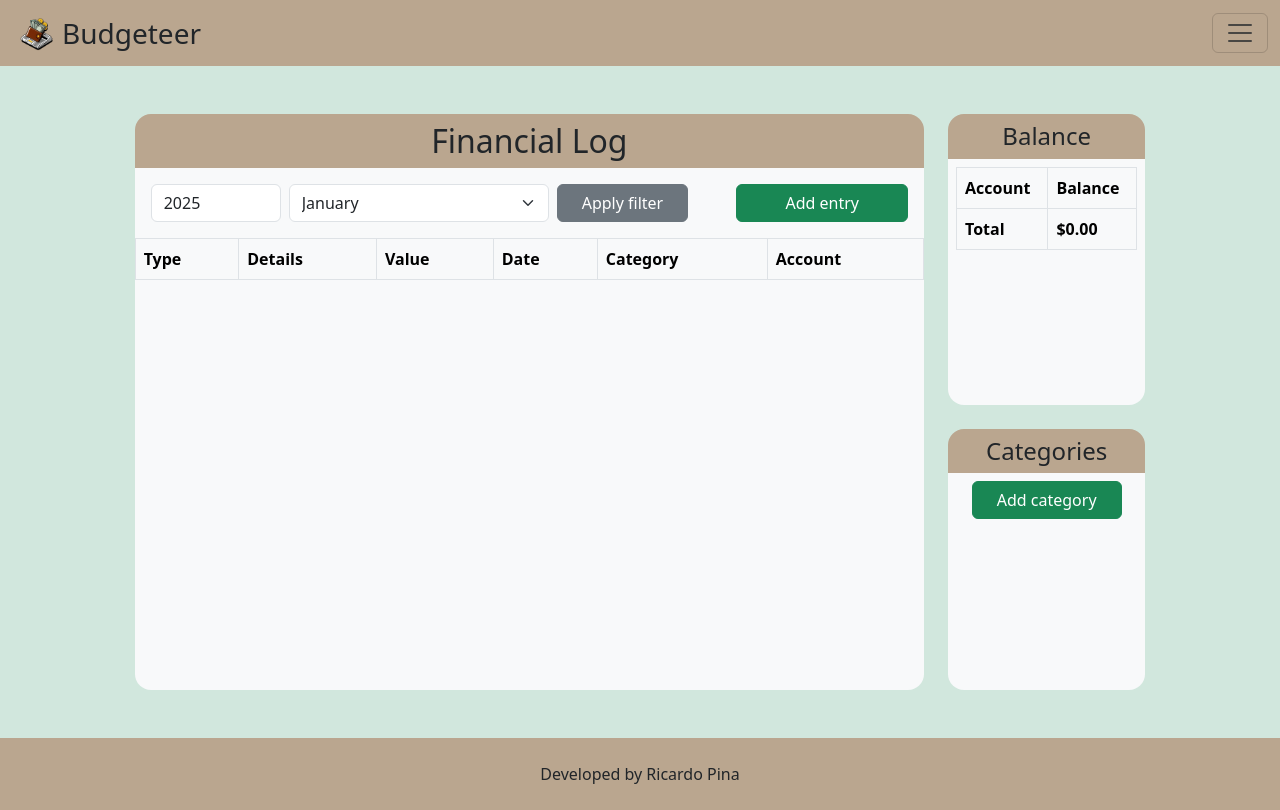
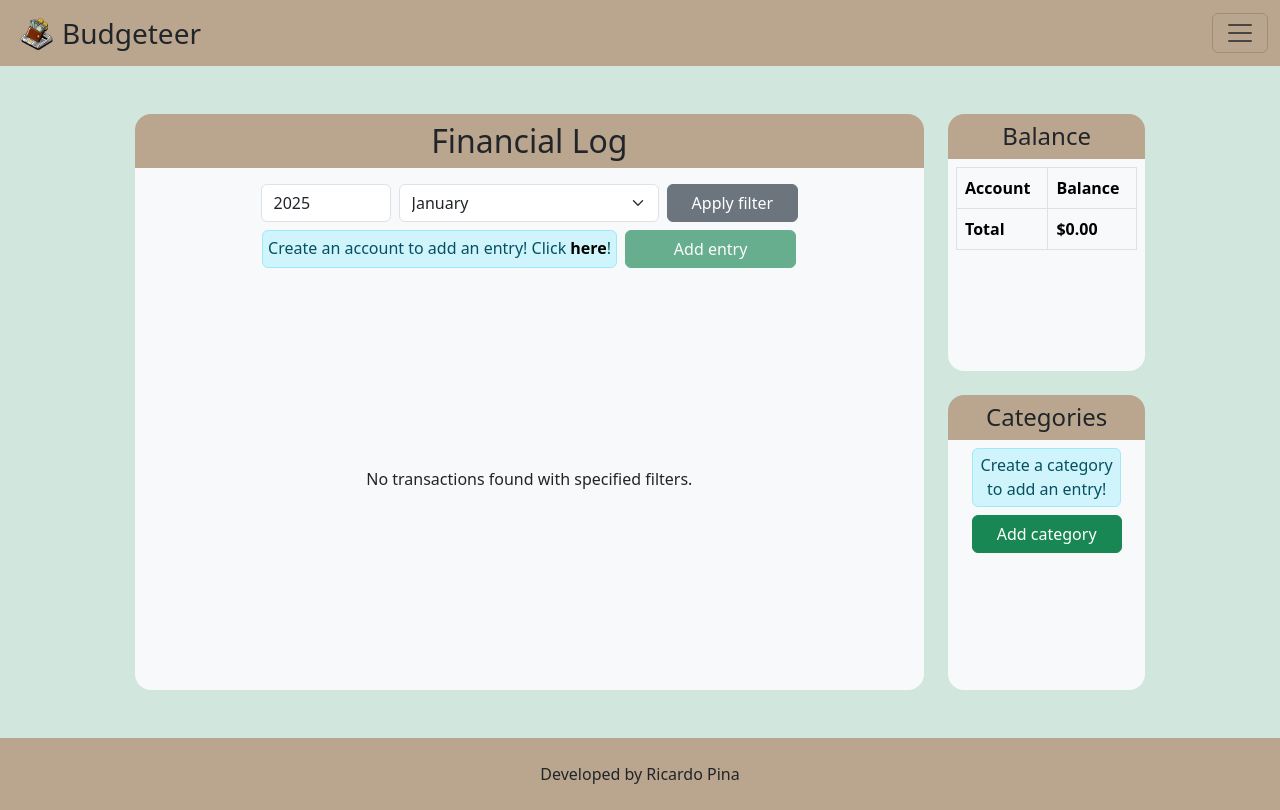
Before and after one commit to ricardodcpina/the-budgeteer, a Flask app: page /financial_log in a window 1280 px wide. Run offline with Flask 3, Linux system fonts and the light colour scheme; the visitor is signed in with stand-in values (Sample User, id 1); lists and menus that the app fills with data are empty.

Commit message:
added add entry button restrictions when user doesn't have any accounts or categories

```diff
--- a/static/style.css
+++ b/static/style.css
@@ -30,6 +30,10 @@ footer {
 
 section {
   width: 100%;
+}
+
+.alert {
+  padding: 0.3rem;
 }
 
 .row {
--- a/templates/auxiliary.html
+++ b/templates/auxiliary.html
@@ -115,7 +115,16 @@
     </div>
 
     <!-- Category + -->
-    <div class="d-flex py-2 justify-content-center bg-light">
+    <div
+      class="d-flex flex-column py-2 justify-content-center bg-light"
+    >
+      <!-- Add entry -->
+      {% if not categories %}
+      <div class="alert alert-info m-0 mb-2 mx-auto mx-lg-4">
+        <p class="m-0 text-center">Create a category to add an entry!</p>
+      </div>
+      {% endif %}
+
       <button
         type="button"
         class="btn btn-success text-white mx-auto px-4"
@@ -127,7 +136,7 @@
     </div>
 
     <!-- Content -->
-    <div class="flex-grow-1 category_body bg-light p-2">
+    <div class="flex-grow-1 category_body bg-light p-2 mb-4 mb-lg-0">
       <table class="table table-hover table-striped table-bordered">
         <tbody>
           {% for category in categories %}
--- a/templates/financial_log.html
+++ b/templates/financial_log.html
@@ -108,6 +108,14 @@
                   id="transaction_date"
                 />
               </div>
+              {% with messages = get_flashed_messages() %} {% if messages
+                %}
+                <div class="alert alert-danger m-0 mb-4">
+                  {% for message in messages %}
+                  <p class="m-0">{{ message }}</p>
+                  {% endfor %}
+                </div>
+              {% endif %} {% endwith %}
               <div class="d-flex">
                 <button
                   type="submit"
@@ -152,7 +160,7 @@
         </div>
 
         <!-- Tools -->
-        <div class="d-flex flex-wrap p-3 justify-content-center gap-2 bg-light">
+        <div class="d-flex flex-wrap flex-column flex-lg-row p-3 justify-content-center gap-2 bg-light">
           <!-- Filters -->
           <form
             action="/financial_log"
@@ -189,18 +197,29 @@
           </form>
 
           <!-- Add entry -->
-          <button
+            {% if not accounts %}
+            <div class="alert alert-info m-0 mx-auto mx-lg-0">
+              <p class="m-0 text-center" >
+                Create an account to add an entry! Click <a class="text-decoration-none fw-bold" style="color: black" href="/accounts"> here</a>!</p>
+            </div>
+            {% endif %}
+
+            <button
             type="button"
-            class="btn btn-success text-white px-5 ms-xl-auto"
+            class="btn btn-success text-white px-5 mx-auto mx-lg-0"
             data-bs-toggle="modal"
             data-bs-target="#add_entry"
-          >
-            Add entry
-          </button>
+            {% if not accounts or not categories %}
+              disabled
+            {% endif %}
+            >
+              Add entry
+            </button>
         </div>
 
         <!-- Table -->
-        <div class="container_body flex-grow-1 table-responsive bg-light">
+        <div class="container_body d-flex justify-content-center align-items-center flex-grow-1 table-responsive bg-light">
+          {% if transactions %}
           <table class="table table-hover table-bordered">
             <thead>
               <tr>
@@ -225,6 +244,9 @@
               {% endfor %}
             </tbody>
           </table>
+          {% else %}
+            <p>No transactions found with specified filters.</p>
+          {% endif %}
         </div>
 
       </div>
```
Also changed, not shown: templates/accounts.html (+13 -10 lines).
